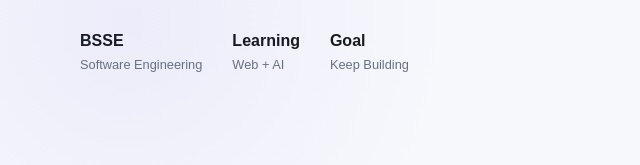
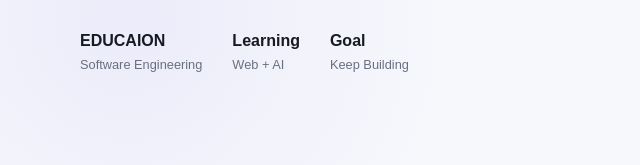
Before and after one commit to YasirAshrafDev/YasirPortfolioWeb, a plain HTML site: page index.html in a window 1280 px wide. Shown: the part 635-800 px from the top of the page, 0-640 px from the left. Drawn offline with Linux system fonts and the light colour scheme.

Commit message:
modification in education

```diff
--- a/index.html
+++ b/index.html
@@ -47,7 +47,7 @@
 
           <div class="quick-info">
             <div>
-              <strong>BSSE</strong>
+              <strong>EDUCAION</strong>
               <span>Software Engineering</span>
             </div>
             <div>
```
